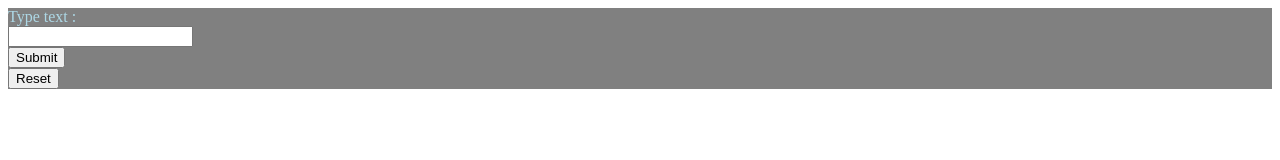
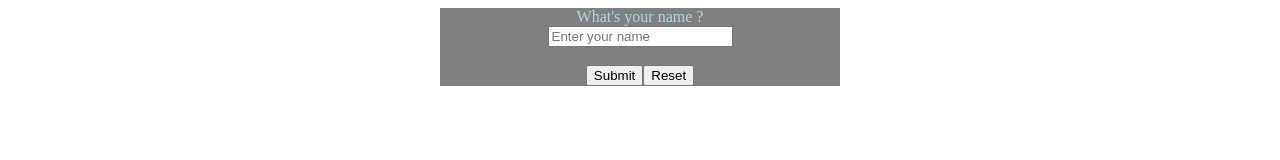
Before and after one commit to sregnard42/react-app, a React app: page / in a window 1280 px wide. Built offline with nearby package versions, Linux system fonts and the light colour scheme.

Commit message:
subcomponents

```diff
--- a/src/Form/Form.js
+++ b/src/Form/Form.js
@@ -1,12 +1,19 @@
 import React from 'react';
 import styles from './Form.module.css';
+import Question from '../Question/Question';
+import Input from '../Input/Input';
 
 class Form extends React.Component
 {
     constructor(props)
     {
         super(props);
-        this.stateDefault = {value : ''};
+        this.stateDefault = {
+            text    : '',
+            radio   : '',
+            tick    : '',
+            scroll  : ''
+        };
         this.state = this.stateDefault;
         this.handleChange = this.handleChange.bind(this);
         this.handleSubmit = this.handleSubmit.bind(this);
@@ -15,12 +22,12 @@ class Form extends React.Component
 
     handleChange(event)
     {
-        this.setState({value: event.target.value});
+        this.setState({text: event.target.value});
     }
 
     handleSubmit(event)
     {
-        alert(this.state.value);
+        alert(this.state.text);
         event.preventDefault();
     }
 
@@ -34,13 +41,20 @@ class Form extends React.Component
         return(
             <div className={styles.Form}>
             <form onSubmit={this.handleSubmit} onReset={this.handleReset}>
-                <label>
-                    Type text :<br />
-                    <input type="text" value={this.state.value} onChange={this.handleChange} />
-                </label>
-                <br />
+                <Question
+                q={'What\'s your name ?'}
+                a={
+                    <Input
+                        type={'text'}
+                        title={'Name'}
+                        name={'name'}
+                        value={this.state.text.value}
+                        placeholder={'Enter your name'}
+                        handleChange={this.handleChange}
+                    />
+                }
+                />
                 <input type="submit" value="Submit" />
-                <br />
                 <input type="reset" value="Reset" />
             </form>
             </div>
--- a/src/Form/Form.module.css
+++ b/src/Form/Form.module.css
@@ -1,4 +1,7 @@
 .Form {
     color: lightblue;
     background-color: gray;
+    text-align:center;
+    margin:auto;
+    width:400px;
 }
--- /dev/null
+++ b/src/Input/Input.js
@@ -0,0 +1,20 @@
+import React from 'react';
+import styles from './Input.module.css';
+
+class Input extends React.Component {
+    render() {
+        return (
+            <input
+                className={styles.InputText}
+                id={this.props.name}
+                name={this.props.name}
+                type={this.props.type}
+                value={this.props.value}
+                placeholder = {this.props.placeholder}
+                onChange={this.props.handleChange}
+            />
+        );
+    }
+}
+
+export default Input;
--- /dev/null
+++ b/src/Input/Input.module.css
@@ -0,0 +1,3 @@
+.Input {
+    width:100px;
+}
--- /dev/null
+++ b/src/Question/Question.js
@@ -0,0 +1,15 @@
+import React from 'react';
+
+class Question extends React.Component {
+    render() {
+        return (
+            <div>
+                {this.props.q}<br />
+                {this.props.a}<br />
+                <br />
+            </div>
+        );
+    }
+}
+
+export default Question;
```
